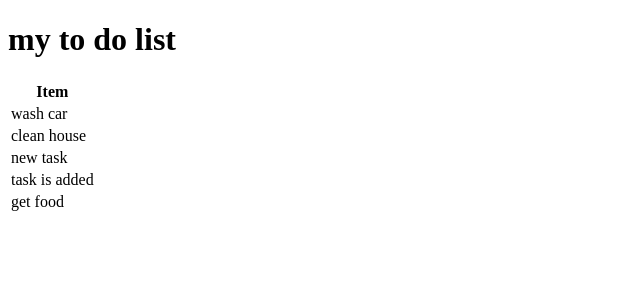
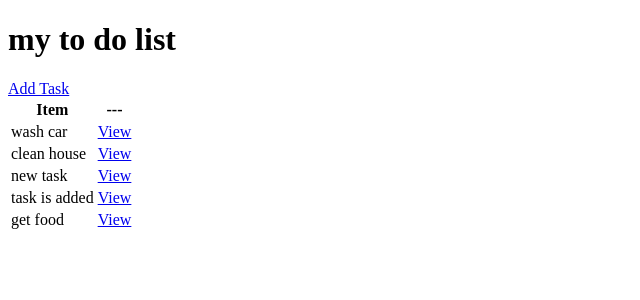
Before and after one commit to dipesh-develops/Django-To-Do-list-with-user-authentication, a Django app: page / in a window 1280 px wide. Shown: the top 300 px of the page, without its empty margins (0-640 px from the left). Run offline with Django 4.2, Linux system fonts and the light colour scheme; data comes from the database, SQL or seed files in the repository; both versions use the stored data as it was after the commit.

Commit message:
create Item

```diff
--- a/base/templates/base/task_list.html
+++ b/base/templates/base/task_list.html
@@ -8,11 +8,14 @@
 </head>
 <body>
     <h1>my to do list</h1>
+    <a href="{% url 'task-create' %}">Add Task</a>
     <table>
         <th>Item</th>
+        <th>---</th>
         {% for task in tasks %}
         <tr>
             <td>{{task.title}}</td>
+            <td><a href="{% url 'task' task.id %}">View</a></td>
         </tr>
         {% empty %}
             <h3>no items in list</h3>
--- a/base/urls.py
+++ b/base/urls.py
@@ -1,7 +1,10 @@
 from django.urls import path
-from . views import TaskList
+from . views import TaskList, TaskDetail, TaskCreate
 
 
 urlpatterns = [
-    path('',TaskList.as_view(),name='tasks')
+    path('',TaskList.as_view(),name='tasks'),
+    path('task/<int:pk>',TaskDetail.as_view(),name='task'),
+    path('task-create/',TaskCreate.as_view(),name='task-create'),
+
 ]
--- a/base/views.py
+++ b/base/views.py
@@ -1,8 +1,22 @@
 from django.shortcuts import render
 from django.views.generic.list import ListView
+from django.views.generic.detail import DetailView
+from django.views.generic.edit import CreateView
 from . models import Task
+from django.urls import reverse_lazy
 
 # Create your views here.
 class TaskList(ListView):
     model = Task
     context_object_name = 'tasks'
+
+
+class TaskDetail(DetailView):
+    model = Task
+    context_object_name = 'task'
+    template_name = 'base/task.html'
+
+class TaskCreate(CreateView):
+    model = Task
+    fields = '__all__'
+    success_url = reverse_lazy('tasks')
```
Also changed, not shown: base/templates/base/task.html (added, +12 -0 lines), base/templates/base/task_form.html (added, +18 -0 lines), db.sqlite3.
